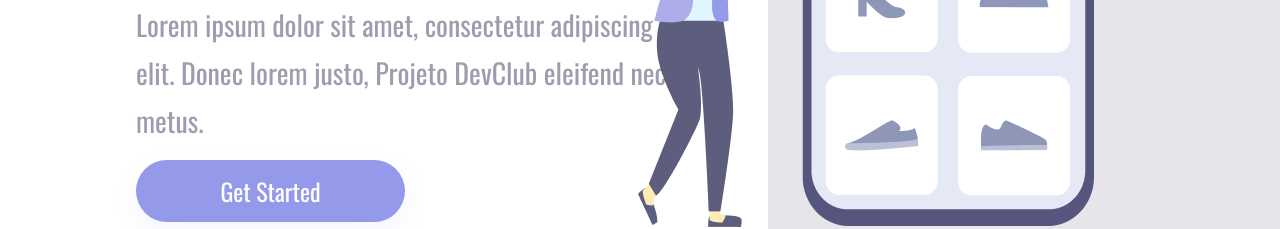
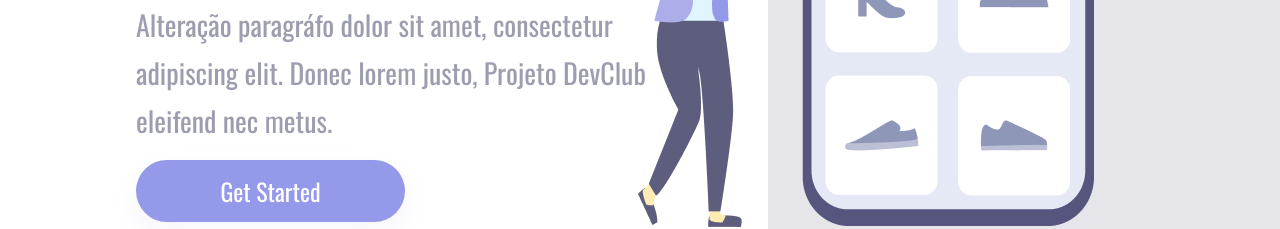
Before and after one commit to Primedina/Primeiro-Projeto-Responsivo, a plain HTML site: page index.html in a window 1280 px wide. Shown: the part 574-803 px from the top of the page. Drawn offline with nearby package versions, Linux system fonts and the light colour scheme.

Commit message:
Update index.html
Alteração inicio paragráfo

```diff
--- a/index.html
+++ b/index.html
@@ -13,7 +13,7 @@
     <div class="container">
         <section class="container-left">
             <h1>Easy Shopping   Via Mobile</h1>
-            <p>Lorem ipsum dolor sit amet, consectetur  adipiscing
+            <p>Alteração paragráfo dolor sit amet, consectetur  adipiscing
                 elit. Donec lorem justo, Projeto DevClub
                 eleifend nec metus. </p>
                 <button>Get Started</button>
```
